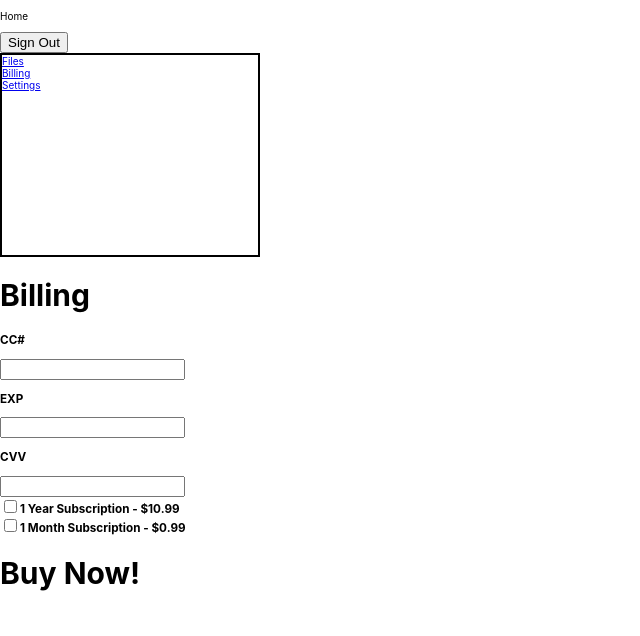
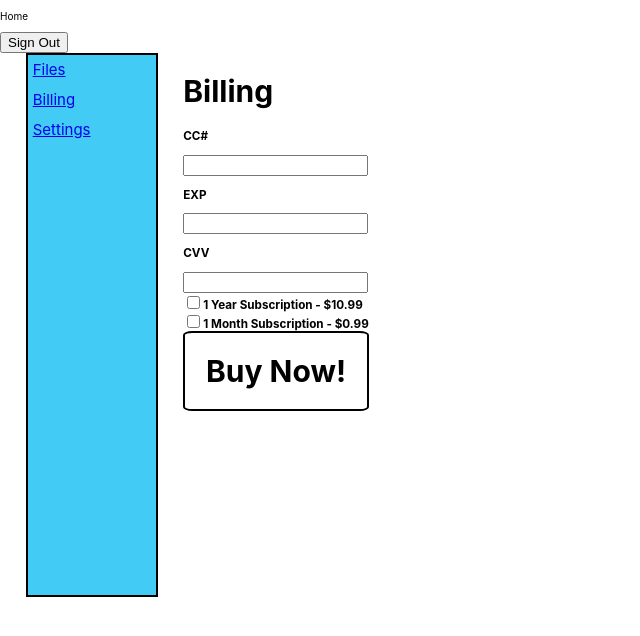
Before and after one commit to BloomTech-Labs/labs10-big-files, a React (Create React App) app in the folder Frontend/share_big_files/: page /home/1 in a window 1280 px wide. Shown: the top 636 px of the page, without its empty margins (0-640 px from the left). Built offline with nearby package versions, Linux system fonts and the light colour scheme.

Commit message:
last changes before freeze

```diff
--- a/Frontend/share_big_files/src/App.js
+++ b/Frontend/share_big_files/src/App.js
@@ -1,40 +1,22 @@
 import React, { Component } from "react";
 import LandingView from "./views/landingview";
 // import {createeditholder} from "./views/createeditholder";
-// import {homeviewholder } from "./views/homeviewholder";
+import { HomeViewHolder } from "./views/homeviewholder";
 // import {settingsholder} from './views/settingsholder';
-
-
-
 import BillingHolder from './views/billingholder';
-import Stripe from './components/StripeFE'
-import { Route } from "react-router-dom";
-import "./App.css";
-import styled from "styled-components";
-
-const AppContainer = styled.div`
-  height: auto;
-  min-height: 100vh;
-  width: 100%;
-  margin: 0;
-  padding: 0;
-`;
-
+import {Route} from "react-router-dom";
+import './App.css';
 
 class App extends Component {
   render() {
     return (
-      <AppContainer>
-        <Route exact path="/" render={props => <Landingview {...props} />} />
-        <Route path="/stripe" render={props =><Stripe {...props} />} />
-        {/* <Route path="/home/:files"  render={props =><createeditholder {...props}/>}/>
-      <Route path="/home/:new/edit/" render={props =><homeviewholder {...props}/>}/>
-
-      <Route path="/home/:setting/" render={props =><settingsholder {...props}/>}/>
-       */}
-       <Route path="/home/:billing/" render={props =><BillingHolder {...props}/>}/>
-      </AppContainer>
-
+      <div className="App">
+      <Route exact path="/"             render={props =><LandingView {...props}/>}/>
+      {/* <Route exact path="/home/:files"  render={props =><createeditholder {...props}/>}/>*/}
+      <Route exact path="/home/:new/edit/" render={props =><HomeViewHolder {...props}/>}/>
+   {/* <Route exact path="/home/:setting/" render={props =><settingsholder {...props}/>}/>*/}
+      <Route exact path="/home/:billing/" render={props =><BillingHolder {...props}/>}/>
+      </div>
     );
   }
 }
--- a/Frontend/share_big_files/src/components/loginButton.js
+++ b/Frontend/share_big_files/src/components/loginButton.js
@@ -1,10 +1,13 @@
 import React from "react";
 import styled from "styled-components";
 
-const loginButton = props => {
+const LoginButton = props => {
     return (
     <button>
         Login
     </button>
     )
 }
+
+
+export default LoginButton;
--- a/Frontend/share_big_files/src/components/register.js
+++ b/Frontend/share_big_files/src/components/register.js
@@ -1,10 +1,12 @@
 import React from "react";
 import styled from "styled-components";
 
-const register = props => {
+const Register = props => {
     return (
     <button>
         Register
     </button>
     )
 }
+
+export default Register;
--- a/Frontend/share_big_files/src/views/billing.js
+++ b/Frontend/share_big_files/src/views/billing.js
@@ -1,5 +1,9 @@
 import React from "react";
 import styled from "styled-components";
+
+const BillingDiv = styled.div`
+  margin-left: 2%;
+`;
 
 const PaymentInfoHolder = styled.div`
   width: ;
@@ -8,7 +12,10 @@ const Subscriptions = styled.div`
   color: black;
 `;
 const BuyNowButton = styled.div`
+  border: 2px solid;
   cursor: pointer;
+  text-align: center;
+  border-radius: 5%;
 `;
 const PaymentBoxes = styled.div`
   width: ;
@@ -22,7 +29,7 @@ display: inline;
 const Billing = () => {
 
   return (
-    <div>
+    <BillingDiv>
       <PaymentInfoHolder>
           <h1>Billing</h1>
         <PaymentBoxes>
@@ -49,7 +56,7 @@ const Billing = () => {
       <BuyNowButton>
         <h1>Buy Now!</h1>
       </BuyNowButton>
-    </div>
+    </BillingDiv>
   );
 
 };
--- a/Frontend/share_big_files/src/views/billingholder.js
+++ b/Frontend/share_big_files/src/views/billingholder.js
@@ -2,13 +2,23 @@ import React from "react";
 import NavHeader from "./navheader";
 import LeftMenu from "./leftmenu";
 import Billing from "./billing";
+import styled from "styled-components";
+
+const MenuBillingDiv = styled.div`
+  display: flex;
+
+`;
+
 
 const BillingHolder = () => {
   return (
     <div>
       <NavHeader />
+      <MenuBillingDiv>
       <LeftMenu />
       <Billing />
+      </MenuBillingDiv>
+
     </div>
   );
 };
--- a/Frontend/share_big_files/src/views/createedit.js
+++ b/Frontend/share_big_files/src/views/createedit.js
@@ -1,5 +1,6 @@
 import React from 'react';
 import styled from 'styled-components';
+import { Link } from 'react-router-dom';
 
 
 const FileName = styled.div`
@@ -26,13 +27,15 @@ const ConfirmButtons = styled.div`
 
 
 `;
+const CreateFileHolder = styled.div`
 
+`;
 
 
 const CreateFile = () => {
 
 
-    render (
+    return (
         <>
         <CreateFileHolder>
             <FileName type="text" placeholder="Name"></FileName>
--- a/Frontend/share_big_files/src/views/leftmenu.js
+++ b/Frontend/share_big_files/src/views/leftmenu.js
@@ -4,11 +4,22 @@ import { Link } from "react-router-dom";
 
 
 const LeftMenuHolder = styled.div`
-  width: 20%;
-  height: 200px;
+  width: 10%;
+  height: 54rem;
   border: 2px solid;
+  margin-left: 2%;
+  display: flex;
+  background-color: #42cbf4;
 `;
-const LeftMenuOptions = styled.div``;
+const LeftMenuOptions = styled.div`
+  margin-left: 4%;
+  line-height: 2;
+  font-size: 15px;
+  color: black;
+  text-decoration: none;
+
+
+`;
 
 const LeftMenu = () => {
   return (
```
Also changed, not shown: Frontend/share_big_files/src/views/addfileholder.js (+25 -0 lines).
